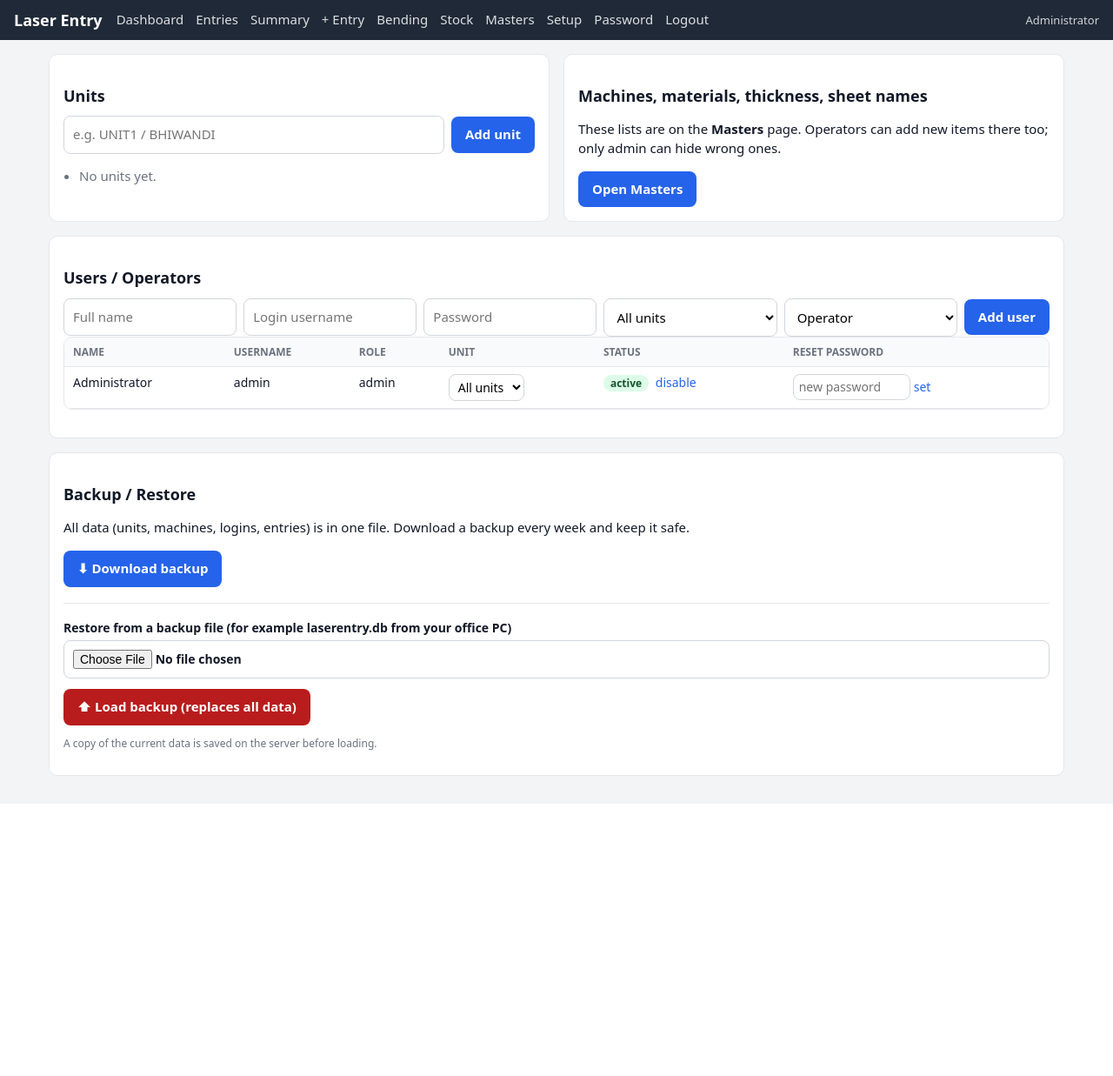
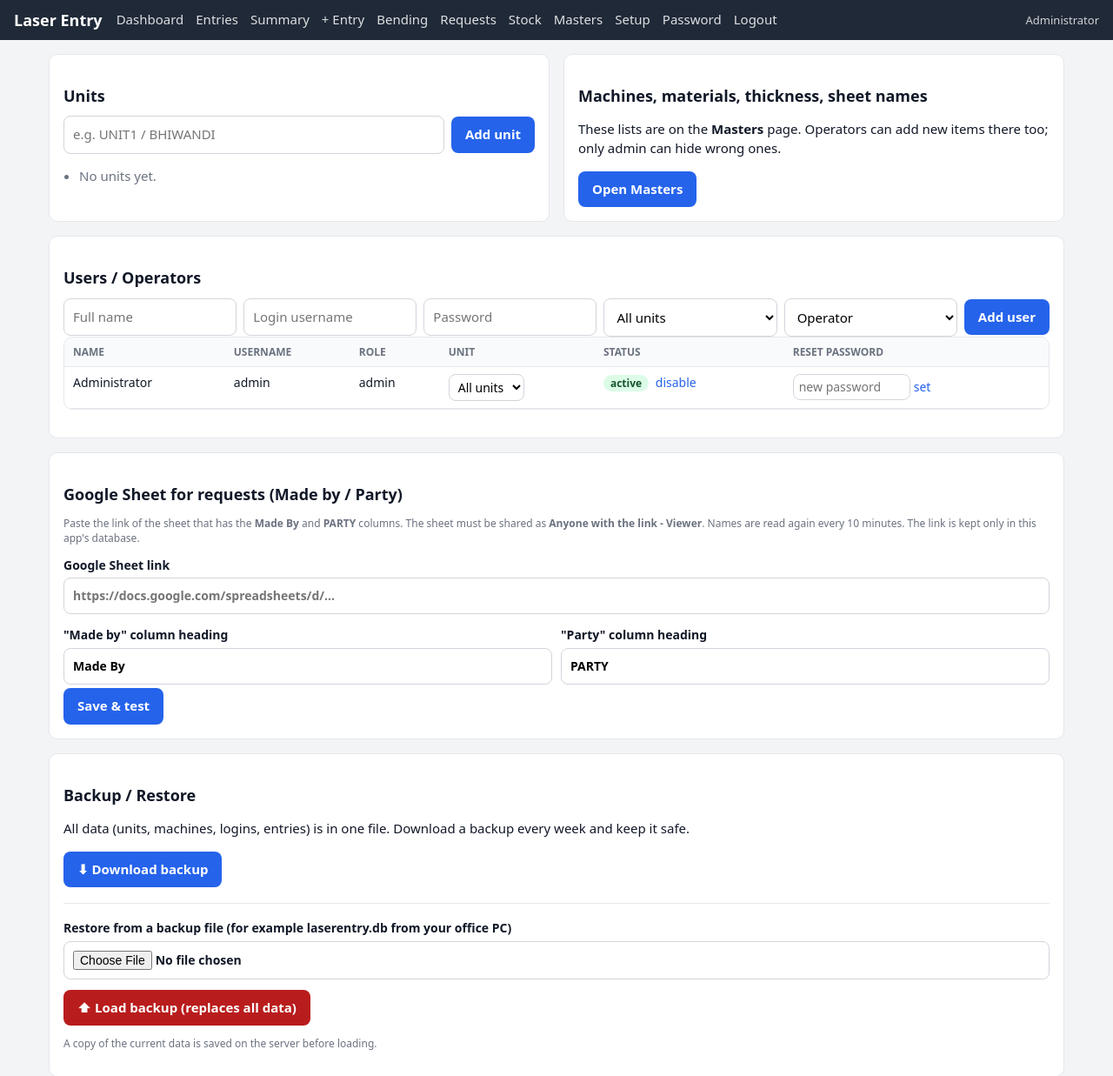
Before and after one commit to abrai2134/laserentry, a Flask app: page /admin in a window 1280 px wide. Shown: the top 1237 px of the page at 87% size. Before the commit the page ends 892 px from the top, so only its background shows below. Run offline with Flask 3, Linux system fonts and the light colour scheme; the visitor is signed in with stand-in values (Sample User, id 1); data comes from the database, SQL or seed files in the repository; data that the repository does not hold is empty.

Commit message:
Add laser cutting requests with Made by / Party from a Google Sheet
Requests page: made by, party, model (machine list), qty, operator, remarks;
server timestamp orders them first-come-first. Made by / party lists are read
from a Google Sheet whose link the admin sets in Setup (stored in the database,
not in the code), cached 10 minutes with the last good copy as fallback.
Operators see their pending requests on the home page and mark them done;
pending/done/cancelled tabs, filters and CSV.

Co-Authored-By: Claude Opus 5.5 <noreply@anthropic.com>
Claude-Session: https://claude.ai/code/session_01EZtD6B6UwsQM78saZcyVL5

```diff
--- a/app.py
+++ b/app.py
@@ -121,6 +121,25 @@ CREATE TABLE IF NOT EXISTS bend_models (
     added_by INTEGER REFERENCES users(id),
     added_at TEXT
 );
+CREATE TABLE IF NOT EXISTS settings (
+    key TEXT PRIMARY KEY,
+    value TEXT
+);
+CREATE TABLE IF NOT EXISTS laser_requests (
+    id INTEGER PRIMARY KEY,
+    created_at TEXT NOT NULL,          -- server time: shows who asked first
+    user_id INTEGER NOT NULL REFERENCES users(id),   -- who typed the request
+    made_by TEXT NOT NULL,
+    party TEXT NOT NULL,
+    machine_id INTEGER REFERENCES machines(id),
+    model TEXT NOT NULL,
+    qty INTEGER NOT NULL,
+    operator_id INTEGER REFERENCES users(id),
+    remarks TEXT,
+    status TEXT NOT NULL DEFAULT 'pending' CHECK(status IN ('pending', 'done', 'cancelled')),
+    closed_at TEXT,
+    closed_by INTEGER REFERENCES users(id)
+);
 CREATE TABLE IF NOT EXISTS loaders (
     id INTEGER PRIMARY KEY,
     name TEXT NOT NULL,
@@ -446,7 +465,9 @@ def home():
     today_count = db.execute(
         "SELECT COUNT(*), COALESCE(SUM(qty),0) FROM entries WHERE user_id=? AND substr(cut_start,1,10)=?",
         (me["id"], today)).fetchone()
+    my_requests = request_rows("r.status='pending' AND r.operator_id=?", (me["id"],))
     return render_template("home.html", running=running, recent=recent, today_count=today_count,
+                           my_requests=my_requests,
                            waiting=bending_waiting(me), units=db.execute("SELECT * FROM units ORDER BY name").fetchall(),
                            stock_rows=stock_balances(stock_scope(me)), low=LOW_STOCK)
 
@@ -866,6 +887,199 @@ def masters():
                            if is_admin else [])
 
 
+# ---------------------------------------------------------------- settings + Google Sheet lists
+def get_setting(key, default=""):
+    r = get_db().execute("SELECT value FROM settings WHERE key=?", (key,)).fetchone()
+    return r["value"] if r and r["value"] is not None else default
+
+
+def set_setting(key, value):
+    get_db().execute("INSERT INTO settings(key, value) VALUES (?,?) ON CONFLICT(key) DO UPDATE SET value=excluded.value",
+                     (key, value))
+
+
+_sheet_cache = {"at": None, "data": None}
+SHEET_CACHE_MIN = 10
+
+
+def sheet_csv_url(link):
+    """Turn a normal Google Sheet link into its CSV download link (keeps the tab if the link has gid=)."""
+    m = re.search(r"/spreadsheets/d/([A-Za-z0-9_-]+)", link or "")
+    if not m:
+        return None
+    g = re.search(r"[#&?]gid=(\d+)", link)
+    return (f"https://docs.google.com/spreadsheets/d/{m.group(1)}/export?format=csv"
+            + (f"&gid={g.group(1)}" if g else ""))
+
+
+def fetch_sheet_lists(force=False):
+    """Made-by and party names from the Google Sheet set in Setup. Cached 10 minutes; the last good copy
+    is kept in the database so the form still works if Google cannot be reached."""
+    import json
+    import urllib.request
+    now_ = now()
+    if not force and _sheet_cache["data"] and now_ - _sheet_cache["at"] < timedelta(minutes=SHEET_CACHE_MIN):
+        return _sheet_cache["data"]
+    url = sheet_csv_url(get_setting("sheet_url"))
+    made_col = get_setting("sheet_madeby_col", "Made By").strip().lower()
+    party_col = get_setting("sheet_party_col", "PARTY").strip().lower()
+    data = {"made_by": [], "party": [], "error": None, "at": None}
+    if not url:
+        data["error"] = "Google Sheet link is not set (admin: Setup page)."
+    else:
+        try:
+            req = urllib.request.Request(url, headers={"User-Agent": "laserentry"})
+            with urllib.request.urlopen(req, timeout=20) as resp:
+                text = resp.read().decode("utf-8-sig", errors="replace")
+            if text.lstrip().startswith("<"):
+                raise ValueError("Google sent a login page: share the sheet as 'Anyone with the link: Viewer'.")
+            rows = csv.reader(io.StringIO(text))
+            header = [h.strip().lower() for h in next(rows, [])]
+            if made_col not in header or party_col not in header:
+                raise ValueError(f"Columns not found. Sheet has: {', '.join(h for h in header[:25] if h)}")
+            mi, pi = header.index(made_col), header.index(party_col)
+            made, party = set(), set()
+            for r in rows:
+                if len(r) > mi and r[mi].strip():
+                    made.add(" ".join(r[mi].split()).upper())
+                if len(r) > pi and r[pi].strip():
+                    party.add(" ".join(r[pi].split()).upper())
+            data.update(made_by=sorted(made), party=sorted(party), at=now_str())
+            set_setting("sheet_cache", json.dumps({"made_by": data["made_by"], "party": data["party"], "at": data["at"]}))
+            get_db().commit()
+        except Exception as ex:                     # network / sharing / column problems
+            data["error"] = f"Could not read the Google Sheet: {ex}"
+            try:
+                old = json.loads(get_setting("sheet_cache") or "{}")
+                data.update(made_by=old.get("made_by", []), party=old.get("party", []), at=old.get("at"))
+            except ValueError:
+                pass
+    _sheet_cache.update(at=now_, data=data)
+    return data
+
+
+# ---------------------------------------------------------------- laser cutting requests
+def request_lists():
+    db = get_db()
+    sheet = fetch_sheet_lists()
+    used_made = [r[0] for r in db.execute("SELECT DISTINCT made_by FROM laser_requests")]
+    used_party = [r[0] for r in db.execute("SELECT DISTINCT party FROM laser_requests")]
+    return dict(
+        sheet=sheet,
+        made_by=sorted(set(sheet["made_by"]) | set(used_made)),
+        parties=sorted(set(sheet["party"]) | set(used_party)),
+        models=db.execute("SELECT m.*, u.name AS unit_name FROM machines m JOIN units u ON u.id=m.unit_id "
+                          "WHERE m.active=1 ORDER BY m.name").fetchall(),
+        operators=db.execute("SELECT us.*, un.name AS unit_name FROM users us LEFT JOIN units un ON un.id=us.unit_id "
+                             "WHERE us.active=1 AND us.role='operator' ORDER BY us.full_name").fetchall())
+
+
+def request_rows(where="1=1", params=()):
+    return get_db().execute(
+        "SELECT r.*, us.full_name AS requested_by, op.full_name AS operator_name, un.name AS unit_name, "
+        "cl.full_name AS closed_by_name FROM laser_requests r JOIN users us ON us.id=r.user_id "
+        "LEFT JOIN users op ON op.id=r.operator_id LEFT JOIN units un ON un.id=op.unit_id "
+        f"LEFT JOIN users cl ON cl.id=r.closed_by WHERE {where} ORDER BY r.created_at, r.id", params).fetchall()
+
+
+@app.route("/requests", methods=["GET", "POST"])
+@login_required
+def requests_page():
+    me = current_user()
+    is_admin = me["role"] == "admin"
+    db = get_db()
+    lists = request_lists()
+    if request.method == "POST":
+        f = request.form
+        action = f.get("action", "add")
+        if action in ("done", "cancel", "reopen"):
+            r = db.execute("SELECT * FROM laser_requests WHERE id=?", (f.get("id"),)).fetchone()
+            if not r:
+                abort(404)
+            if not (is_admin or r["operator_id"] == me["id"] or r["user_id"] == me["id"]):
+                flash("Only the operator, the person who asked, or admin can change this request.", "error")
+            else:
+                st = {"done": "done", "cancel": "cancelled", "reopen": "pending"}[action]
+                db.execute("UPDATE laser_requests SET status=?, closed_at=?, closed_by=? WHERE id=?",
+                           (st, None if st == "pending" else now_str(), None if st == "pending" else me["id"], r["id"]))
+                db.commit()
+                flash(f"Request #{r['id']} ({r['party']} - {r['model']} x {r['qty']}) marked {st}.", "ok")
+            return redirect(request.referrer or url_for("requests_page"))
+        made_by = " ".join(f.get("made_by", "").split()).upper()
+        party = " ".join(f.get("party", "").split()).upper()
+        machine = next((m for m in lists["models"] if str(m["id"]) == f.get("machine_id")), None)
+        operator = next((o for o in lists["operators"] if str(o["id"]) == f.get("operator_id")), None)
+        try:
+            qty = int(f.get("qty") or "")
+        except ValueError:
+            qty = 0
+        if not made_by:
+            flash("Select Made by.", "error")
+        elif not party:
+            flash("Select the party.", "error")
+        elif not machine:
+            flash("Select the model.", "error")
+        elif qty < 1:
+            flash("Enter quantity (1 or more).", "error")
+        elif not operator:
+            flash("Select the operator.", "error")
+        else:
+            db.execute("BEGIN IMMEDIATE")
+            if db.execute("SELECT 1 FROM laser_requests WHERE user_id=? AND party=? AND machine_id=? AND qty=? "
+                          "AND operator_id=? AND (julianday(?)-julianday(created_at))*86400 < 20",
+                          (me["id"], party, machine["id"], qty, operator["id"], now_str())).fetchone():
+                db.rollback()
+                flash("This request was just saved. Not saved again.", "error")
+            else:
+                cur = db.execute("INSERT INTO laser_requests(created_at, user_id, made_by, party, machine_id, model, qty, "
+                                 "operator_id, remarks) VALUES (?,?,?,?,?,?,?,?,?)",
+                                 (now_str(), me["id"], made_by, party, machine["id"], machine["name"], qty,
+                                  operator["id"], f.get("remarks", "").strip()))
+                db.commit()
+                pos = db.execute("SELECT COUNT(*) FROM laser_requests WHERE status='pending' AND operator_id=? "
+                                 "AND (created_at < (SELECT created_at FROM laser_requests WHERE id=?) OR id<=?)",
+                                 (operator["id"], cur.lastrowid, cur.lastrowid)).fetchone()[0]
+                flash(f"Request #{cur.lastrowid} saved: {party} - {machine['name']} x {qty} for "
+                      f"{operator['full_name']}. Position in his queue: {pos}.", "ok")
+        return redirect(url_for("requests_page"))
+
+    status = request.args.get("status", "pending")
+    where, params = [], []
+    if status in ("pending", "done", "cancelled"):
+        where.append("r.status=?")
+        params.append(status)
+    if request.args.get("operator"):
+        where.append("r.operator_id=?")
+        params.append(request.args["operator"])
+    if request.args.get("party"):
+        where.append("r.party=?")
+        params.append(request.args["party"])
+    if status != "pending":
+        try:
+            d1 = datetime.strptime(request.args.get("from", ""), "%Y-%m-%d").date()
+        except ValueError:
+            d1 = now().date() - timedelta(days=30)
+        where.append("substr(r.created_at,1,10) >= ?")
+        params.append(d1.isoformat())
+    rows = request_rows(" AND ".join(where) or "1=1", params)
+    return render_template("requests.html", rows=rows, status=status, args=request.args, **lists)
+
+
+@app.route("/requests.csv")
+@login_required
+def requests_csv():
+    out = io.StringIO()
+    w = csv.writer(out)
+    w.writerow(["Request no", "Date / time", "Made by", "Party", "Model", "Qty", "Operator", "Unit", "Status",
+                "Closed at", "Closed by", "Entered by", "Remarks"])
+    for r in request_rows():
+        w.writerow([r["id"], r["created_at"], r["made_by"], r["party"], r["model"], r["qty"], r["operator_name"] or "",
+                    r["unit_name"] or "", r["status"], r["closed_at"] or "", r["closed_by_name"] or "",
+                    r["requested_by"], r["remarks"] or ""])
+    return Response("\ufeff" + out.getvalue(), mimetype="text/csv",
+                    headers={"Content-Disposition": f"attachment; filename=laser_requests_{now().strftime('%Y%m%d_%H%M')}.csv"})
+
+
 # ---------------------------------------------------------------- loaders
 def pick_loaders(unit_id, n=2):
     """Fair rotation: loaders of the unit (not absent today) with the fewest sheets today go first;
@@ -1762,6 +1976,20 @@ def admin():
                     flash("You cannot disable yourself.", "error")
                 else:
                     db.execute("UPDATE users SET active=1-active WHERE id=?", (f["id"],))
+            elif action == "sheet_settings":
+                link = f.get("sheet_url", "").strip()
+                if link and not sheet_csv_url(link):
+                    flash("That does not look like a Google Sheet link.", "error")
+                else:
+                    set_setting("sheet_url", link)
+                    set_setting("sheet_madeby_col", f.get("madeby_col", "").strip() or "Made By")
+                    set_setting("sheet_party_col", f.get("party_col", "").strip() or "PARTY")
+                    db.commit()
+                    d = fetch_sheet_lists(force=True)
+                    if d["error"]:
+                        flash(d["error"], "error")
+                    else:
+                        flash(f"Google Sheet read: {len(d['made_by'])} 'Made by' names and {len(d['party'])} parties.", "ok")
             elif action == "set_user_unit":
                 db.execute("UPDATE users SET unit_id=? WHERE id=?", (f.get("unit_id") or None, f["id"]))
                 flash("Unit updated.", "ok")
@@ -1774,7 +2002,9 @@ def admin():
                           "ORDER BY u.name, m.name").fetchall()
     users = db.execute("SELECT us.*, un.name AS unit_name FROM users us LEFT JOIN units un "
                        "ON un.id=us.unit_id ORDER BY us.role, us.full_name").fetchall()
-    return render_template("admin.html", units=units, machines=machines, users=users)
+    return render_template("admin.html", units=units, machines=machines, users=users,
+                           sheet_url=get_setting("sheet_url"), madeby_col=get_setting("sheet_madeby_col", "Made By"),
+                           party_col=get_setting("sheet_party_col", "PARTY"))
 
 
 # ---------------------------------------------------------------- backup / restore
--- a/templates/admin.html
+++ b/templates/admin.html
@@ -40,6 +40,18 @@
   </table></div>
 </div>
 
+<form class="card" method="post">{{ csrf() }}<input type="hidden" name="action" value="sheet_settings">
+  <h2>Google Sheet for requests (Made by / Party)</h2>
+  <p class="muted small">Paste the link of the sheet that has the <b>Made By</b> and <b>PARTY</b> columns. The sheet must be shared as
+    <b>Anyone with the link - Viewer</b>. Names are read again every 10 minutes. The link is kept only in this app's database.</p>
+  <label>Google Sheet link <input name="sheet_url" value="{{ sheet_url }}" placeholder="https://docs.google.com/spreadsheets/d/..."></label>
+  <div class="grid2 tight">
+    <label>"Made by" column heading <input name="madeby_col" value="{{ madeby_col }}"></label>
+    <label>"Party" column heading <input name="party_col" value="{{ party_col }}"></label>
+  </div>
+  <button class="btn">Save &amp; test</button>
+</form>
+
 <div class="card">
   <h2>Backup / Restore</h2>
   <p>All data (units, machines, logins, entries) is in one file. Download a backup every week and keep it safe.</p>
--- a/templates/base.html
+++ b/templates/base.html
@@ -17,6 +17,7 @@
       <a href="{{ url_for('summary') }}">Summary</a>
       <a href="{{ url_for('new_entry') }}">+ Entry</a>
       <a href="{{ url_for('bending') }}">Bending</a>
+      <a href="{{ url_for('requests_page') }}">Requests</a>
       <a href="{{ url_for('stock') }}">Stock</a>
       <a href="{{ url_for('masters') }}">Masters</a>
       <a href="{{ url_for('admin') }}">Setup</a>
@@ -25,6 +26,7 @@
       <a href="{{ url_for('entries') }}">My entries</a>
       <a href="{{ url_for('summary') }}">My summary</a>
       <a href="{{ url_for('bending') }}">Bending</a>
+      <a href="{{ url_for('requests_page') }}">Requests</a>
       <a href="{{ url_for('stock') }}">Stock</a>
       <a href="{{ url_for('masters') }}">Masters</a>
     {% endif %}
--- a/templates/home.html
+++ b/templates/home.html
@@ -28,6 +28,11 @@
 {% endfor %}
 {% endif %}
 
+{% if my_requests %}
+<h2>📋 Cutting requests for you ({{ my_requests|length }}) - first come first</h2>
+{% set rows = my_requests %}{% include '_requests_table.html' with context %}
+{% endif %}
+
 {% if waiting %}
 <h2>⏳ In bending now ({{ waiting|length }})</h2>
 {% include '_bend_waiting.html' with context %}
```
Also changed, not shown: templates/_requests_table.html (added, +23 -0 lines), templates/requests.html (added, +46 -0 lines), README.md.
